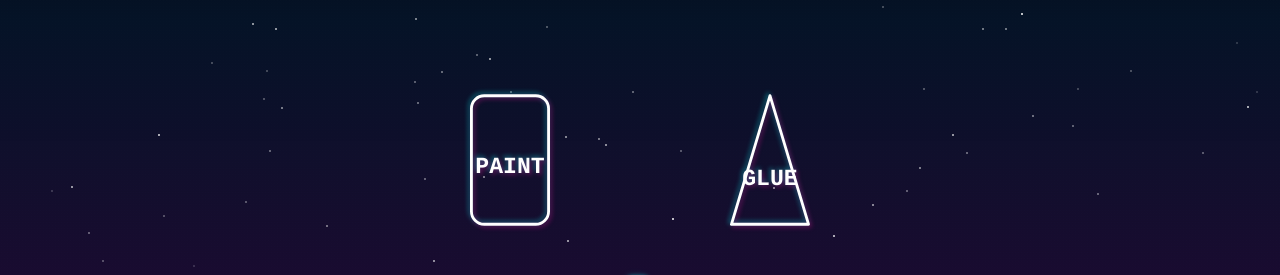
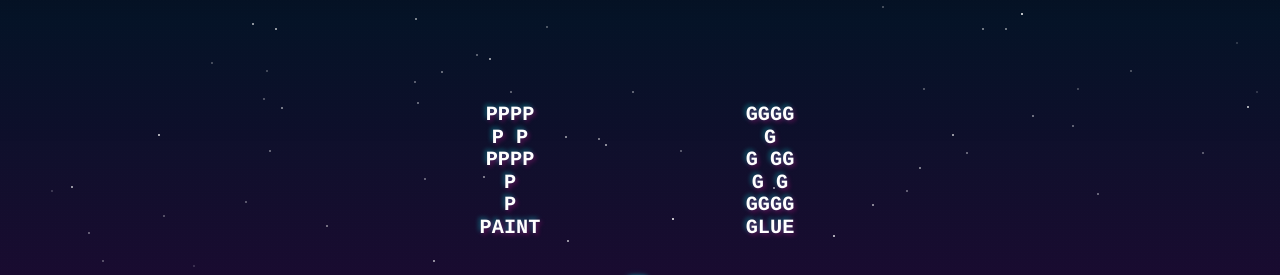
Before and after one commit to julesyvd-tech/PGVER, a plain HTML site: page index.html in a window 1280 px wide. Shown: the part 259-534 px from the top of the page. Drawn offline with Linux system fonts and the light colour scheme.

Commit message:
Update index.html

```diff
--- a/index.html
+++ b/index.html
@@ -137,18 +137,32 @@
 
 <div class="wrap">
   <div class="icon-container">
+    <div class="icon-container">
+  <!-- Paint Icon -->
   <button id="paintBtn" class="icon-btn" aria-label="Paint">
-      <svg class="icon-svg" viewBox="0 0 100 140">
-        <rect x="20" y="20" width="60" height="100" rx="10" ry="10" class="shape-path"></rect>
-        <text x="50" y="75" class="shape-text">PAINT</text>
+    <svg class="icon-svg" viewBox="0 0 120 160">
+      <text x="60" y="40" text-anchor="middle" class="shape-text" font-size="20">PPPP</text>
+      <text x="60" y="60" text-anchor="middle" class="shape-text" font-size="20">P   P</text>
+      <text x="60" y="80" text-anchor="middle" class="shape-text" font-size="20">PPPP</text>
+      <text x="60" y="100" text-anchor="middle" class="shape-text" font-size="20">P</text>
+      <text x="60" y="120" text-anchor="middle" class="shape-text" font-size="20">P</text>
+      <text x="60" y="140" text-anchor="middle" class="shape-text" font-size="18">PAINT</text>
     </svg>
   </button>
+
+  <!-- Glue Icon -->
   <button id="glueBtn" class="icon-btn" aria-label="Glue">
-      <svg class="icon-svg" viewBox="0 0 100 140">
-        <polygon points="20,120 80,120 50,20" class="shape-path"></polygon>
-        <text x="50" y="85" class="shape-text">GLUE</text>
+    <svg class="icon-svg" viewBox="0 0 120 160">
+      <text x="60" y="40" text-anchor="middle" class="shape-text" font-size="20">GGGG</text>
+      <text x="60" y="60" text-anchor="middle" class="shape-text" font-size="20">G</text>
+      <text x="60" y="80" text-anchor="middle" class="shape-text" font-size="20">G GG</text>
+      <text x="60" y="100" text-anchor="middle" class="shape-text" font-size="20">G  G</text>
+      <text x="60" y="120" text-anchor="middle" class="shape-text" font-size="20">GGGG</text>
+      <text x="60" y="140" text-anchor="middle" class="shape-text" font-size="18">GLUE</text>
     </svg>
   </button>
+</div>
+
   </div>
 
   <div class="tv-container">
```
Lines whose indentation alone changed are shown as unchanged.
